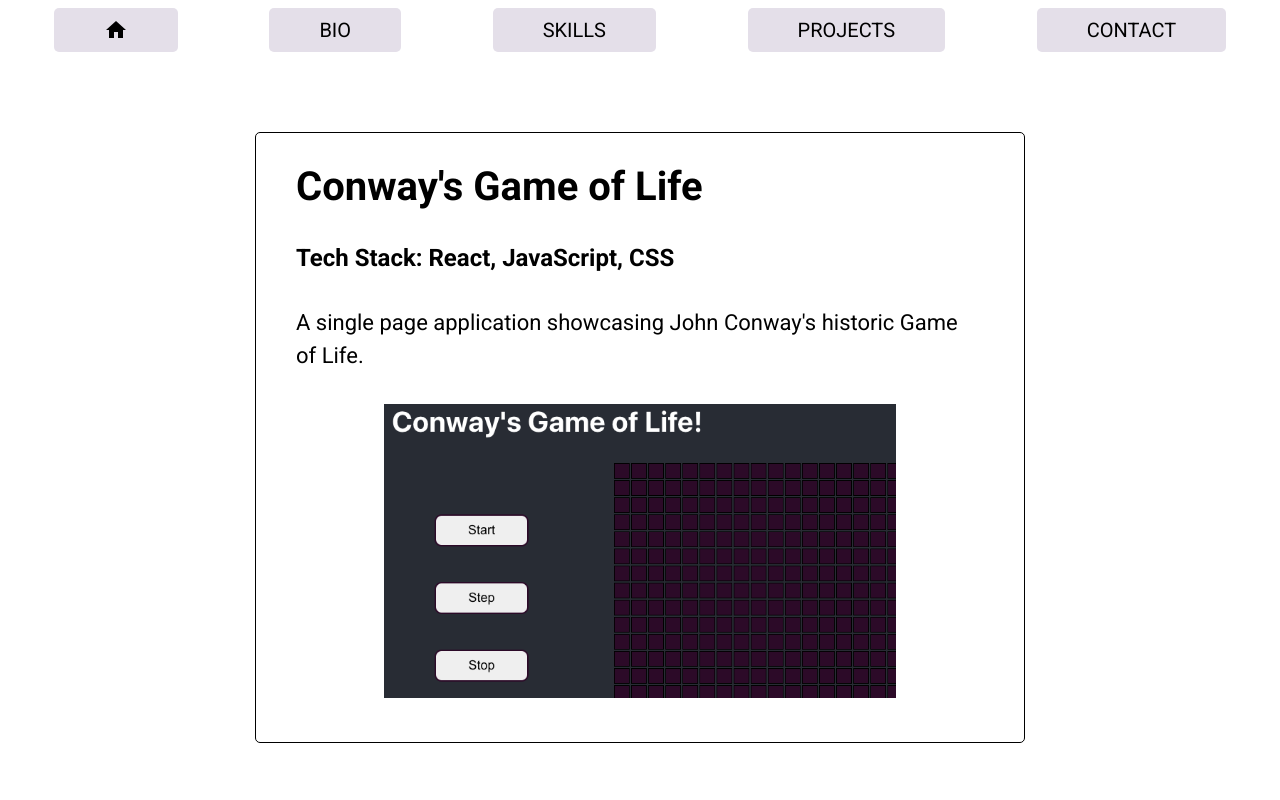
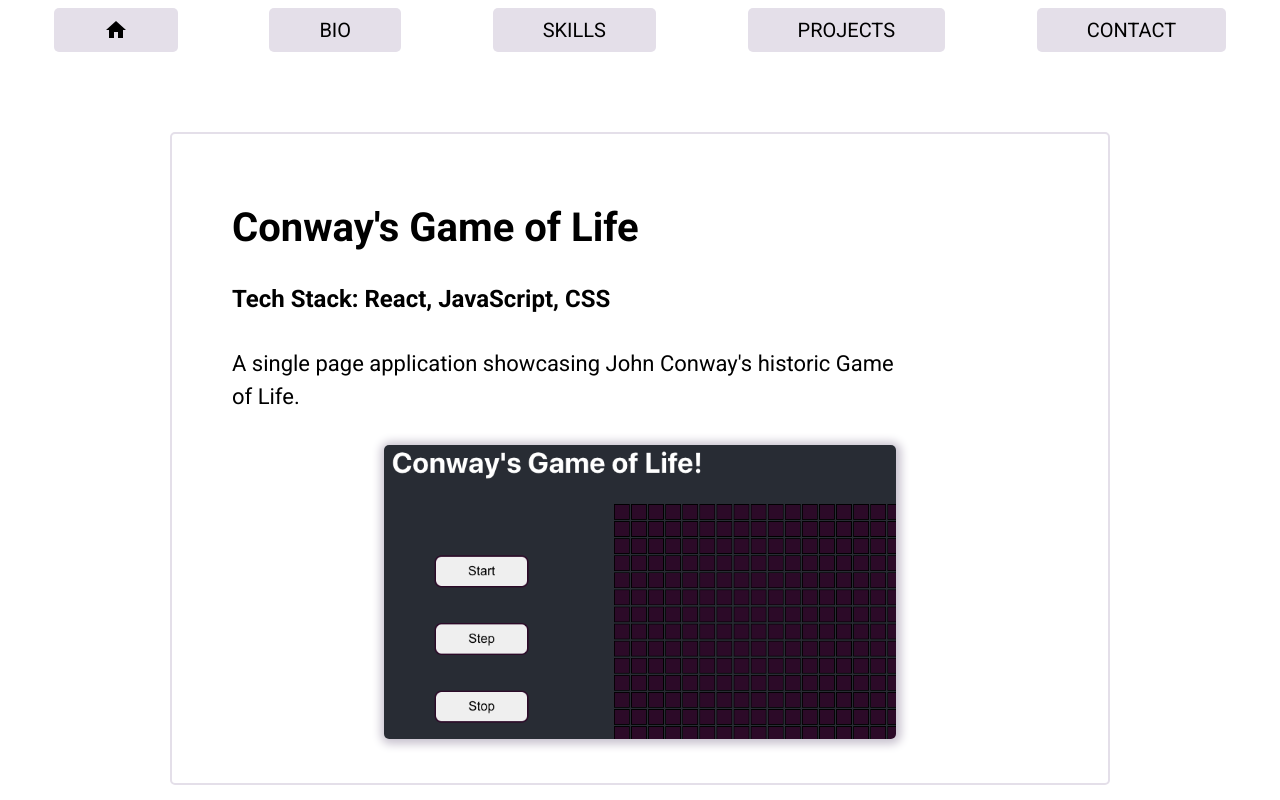
Before and after one commit to roselandroche/portfolio, a React (Create React App) app: page /projects in a window 1280 px wide. Shown: the top 800 px of the page. Built offline with nearby package versions, Linux system fonts and the light colour scheme.

Commit message:
More style changes

```diff
--- a/src/css/Bio.css
+++ b/src/css/Bio.css
@@ -1,7 +1,8 @@
 .bio {
     width: 60vw;
-    margin: 10vh auto;
-    border: 1px solid black;
+    margin: 12vh auto;
+    padding: 40px;
+    border: 2px solid #e4dfe9;
     border-radius: 5px;
 }
 
--- a/src/css/Projects.css
+++ b/src/css/Projects.css
@@ -1,14 +1,16 @@
 .screenshot {
     width: 40vw;
     height: auto;
+    border-radius: 5px;
+    box-shadow: 1px 1px 10px 4px #c7c1ce;
 }
 
 .projectCard {
-    width: 60vw;
+    width: 70vw;
     border-radius: 5px;
     margin: 10vh auto;
-    padding-bottom: 40px;
-    border: 1px solid black;
+    padding: 40px 20px;
+    border: 2px solid #e4dfe9;
 }
 
 h1 {
```
